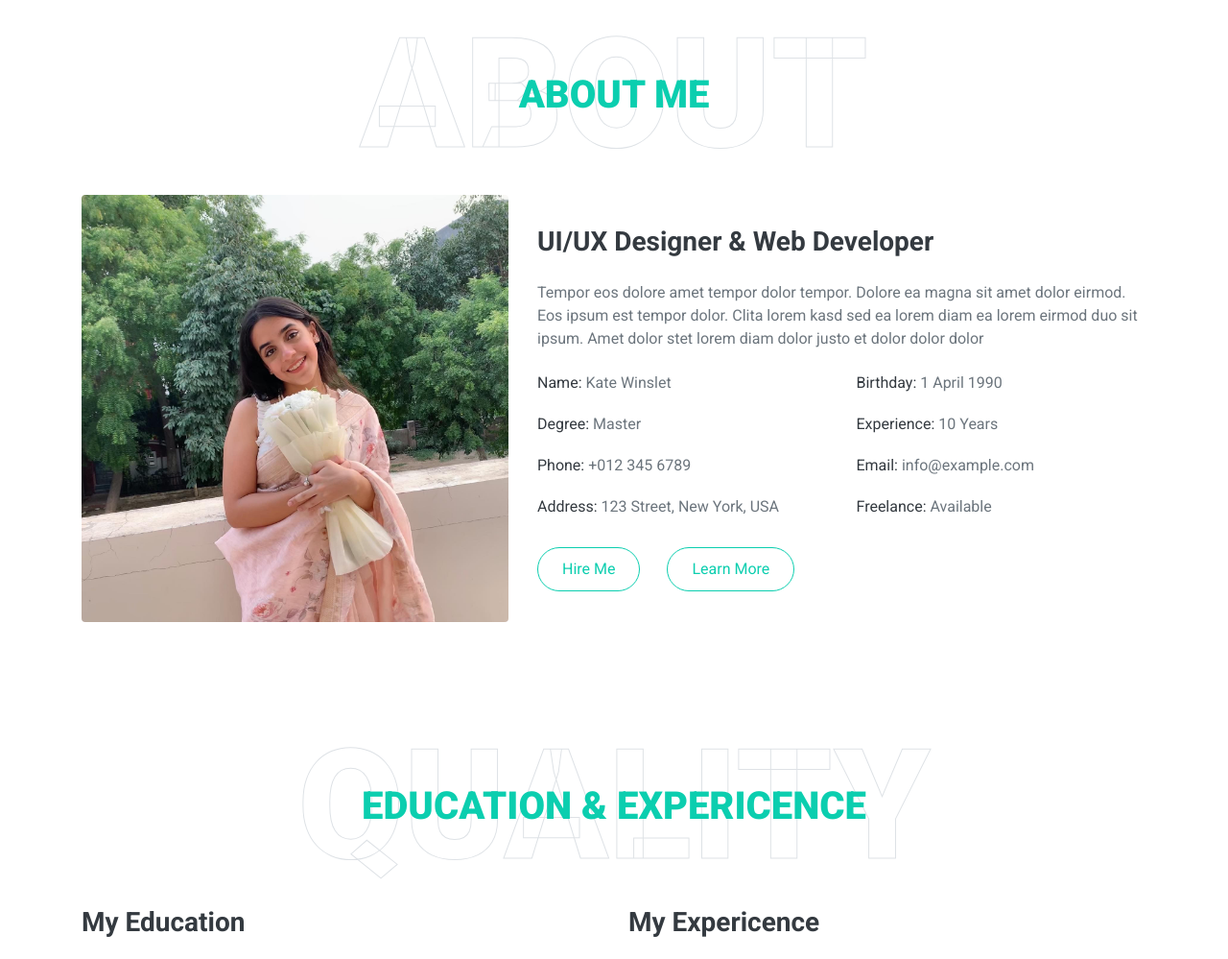
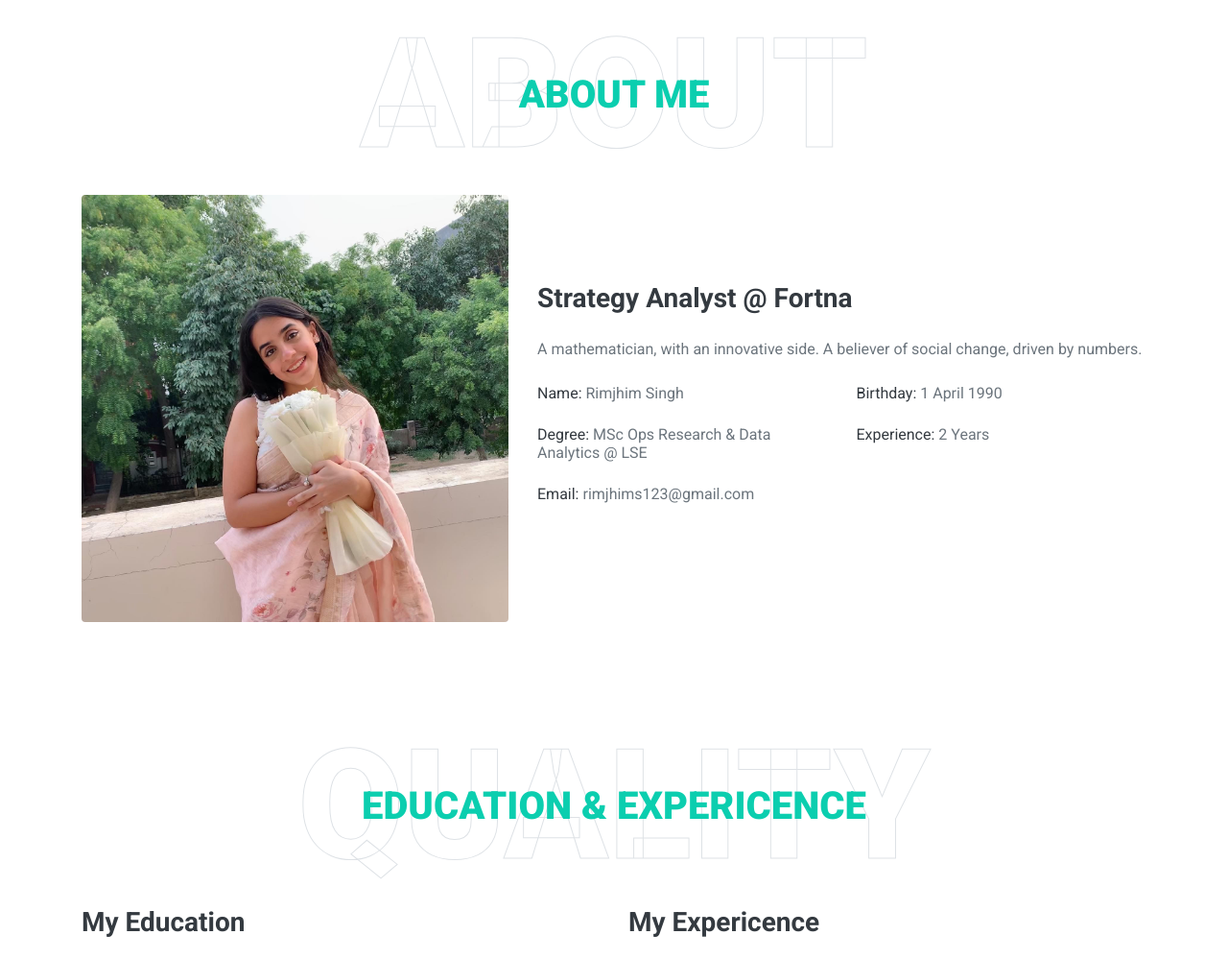
Before and after one commit to rimximsingh/profile, a plain HTML site: page index.html in a window 1280 px wide. Shown: the part 893-1892 px from the top of the page at 96% size. Drawn offline with nearby package versions, Linux system fonts and the light colour scheme.

Commit message:
Update to index.html, About me

```diff
--- a/index.html
+++ b/index.html
@@ -62,7 +62,7 @@
                     <h3 class="text-white font-weight-normal mb-3">I'm</h3>
                     <h1 class="display-3 text-uppercase text-primary mb-2" style="-webkit-text-stroke: 2px #ffffff;">Rimjhim Singh</h1>
                     <h1 class="typed-text-output d-inline font-weight-lighter text-white"></h1>
-                    <div class="typed-text d-none">Strategy Analyst @ Fortna, A mathematician with an innovative side, A believer of social change driven by numbers, Data Analyst</div>
+                    <div class="typed-text d-none">Strategy Analyst @ Fortna, A mathematician with an innovative side, A believer of social change driven by numbers</div>
                 </div>
             </div>
         </div>
@@ -82,20 +82,15 @@
                     <img class="img-fluid rounded w-100" src="img/about.jpg" alt="">
                 </div>
                 <div class="col-lg-7">
-                    <h3 class="mb-4">UI/UX Designer & Web Developer</h3>
-                    <p>Tempor eos dolore amet tempor dolor tempor. Dolore ea magna sit amet dolor eirmod. Eos ipsum est tempor dolor. Clita lorem kasd sed ea lorem diam ea lorem eirmod duo sit ipsum. Amet dolor stet lorem diam dolor justo et dolor dolor dolor</p>
+                    <h3 class="mb-4">Strategy Analyst @ Fortna</h3>
+                    <p>A mathematician, with an innovative side. A believer of social change, driven by numbers.</p>
                     <div class="row mb-3">
-                        <div class="col-sm-6 py-2"><h6>Name: <span class="text-secondary">Kate Winslet</span></h6></div>
+                        <div class="col-sm-6 py-2"><h6>Name: <span class="text-secondary">Rimjhim Singh</span></h6></div>
                         <div class="col-sm-6 py-2"><h6>Birthday: <span class="text-secondary">1 April 1990</span></h6></div>
-                        <div class="col-sm-6 py-2"><h6>Degree: <span class="text-secondary">Master</span></h6></div>
-                        <div class="col-sm-6 py-2"><h6>Experience: <span class="text-secondary">10 Years</span></h6></div>
-                        <div class="col-sm-6 py-2"><h6>Phone: <span class="text-secondary">+012 345 6789</span></h6></div>
-                        <div class="col-sm-6 py-2"><h6>Email: <span class="text-secondary">info@example.com</span></h6></div>
-                        <div class="col-sm-6 py-2"><h6>Address: <span class="text-secondary">123 Street, New York, USA</span></h6></div>
-                        <div class="col-sm-6 py-2"><h6>Freelance: <span class="text-secondary">Available</span></h6></div>
+                        <div class="col-sm-6 py-2"><h6>Degree: <span class="text-secondary">MSc Ops Research & Data Analytics @ LSE</span></h6></div>
+                        <div class="col-sm-6 py-2"><h6>Experience: <span class="text-secondary">2 Years</span></h6></div>
+                        <div class="col-sm-6 py-2"><h6>Email: <span class="text-secondary">rimjhims123@gmail.com</span></h6></div>
                     </div>
-                    <a href="" class="btn btn-outline-primary mr-4">Hire Me</a>
-                    <a href="" class="btn btn-outline-primary">Learn More</a>
                 </div>
             </div>
         </div>
```
